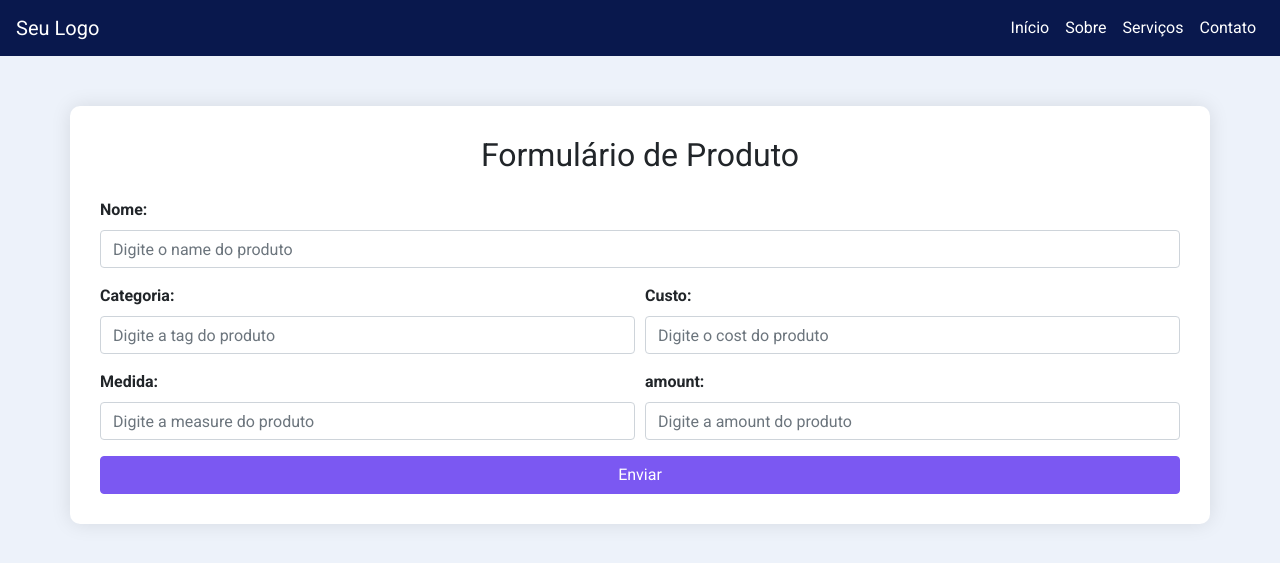
After one commit to alexodisseus/taemcasa-aplweb, a Flask app: template tec/templates/appetizer/add.html in a window 1280 px wide. The commit adds this page. Shown: the top 563 px of the page. Run offline with Flask 3, Linux system fonts and the light colour scheme; the template is opened without the code that fills it, so the values that code supplies are empty; some libraries are stand-ins or nearby versions.

Commit message:
comentario

```diff
--- /dev/null
+++ b/tec/templates/appetizer/add.html
@@ -0,0 +1,46 @@
+{% extends 'base.html' %}
+
+{% block title %}Formulário de Produto{% endblock %}
+
+{% block styles %}
+<style>
+  /* Adicione seus estilos personalizados aqui */
+</style>
+{% endblock %}
+
+{% block content %}
+<h2 class="text-center mb-4">Formulário de Produto</h2>
+<form method="post">
+  <div class="form-group">
+    <label for="name">Nome:</label>
+    <input type="text" name="name" class="form-control" id="name" placeholder="Digite o name do produto" required>
+  </div>
+  <div class="form-row">
+    <div class="form-group col-md-6">
+      <label for="tag">Categoria:</label>
+      <input type="text" name="tag" class="form-control" id="tag" placeholder="Digite a tag do produto" required>
+    </div>
+    <div class="form-group col-md-6">
+      <label for="cost">Custo:</label>
+      <input type="number" name="cost" step="0.01" class="form-control" id="cost" placeholder="Digite o cost do produto" required>
+    </div>
+  </div>
+  <div class="form-row">
+    <div class="form-group col-md-6">
+      <label for="measure">Medida:</label>
+      <input type="text" name="measure" class="form-control" id="measure" placeholder="Digite a measure do produto" required>
+    </div>
+    <div class="form-group col-md-6">
+      <label for="amount">amount:</label>
+      <input type="number" name="amount" class="form-control" id="amount" placeholder="Digite a amount do produto" required>
+    </div>
+  </div>
+  <button type="submit" class="btn btn-primary btn-block">Enviar</button>
+</form>
+{% endblock %}
+
+{% block scripts %}
+<script>
+  // Adicione seus scripts personalizados aqui
+</script>
+{% endblock %}
--- /dev/null
+++ b/tec/templates/base.html
@@ -0,0 +1,78 @@
+<!DOCTYPE html>
+<html lang="en">
+<head>
+  <meta charset="UTF-8">
+  <meta name="viewport" content="width=device-width, initial-scale=1.0">
+  <title>{% block title %}Título{% endblock %}</title>
+  <link rel="stylesheet" href="https://fonts.googleapis.com/css2?family=Roboto:wght@400;700&display=swap">
+  <link rel="stylesheet" href="https://stackpath.bootstrapcdn.com/bootstrap/4.5.2/css/bootstrap.min.css">
+  <style>
+    body {
+      font-family: 'Roboto', sans-serif;
+      background-color: #edf2fa; /* Cor de fundo alterada */
+    }
+    .container {
+      background-color: #fff;
+      border-radius: 10px;
+      box-shadow: 0px 0px 20px 0px rgba(0, 0, 0, 0.1);
+      padding: 30px;
+      margin-top: 50px;
+    }
+    .form-group label {
+      font-weight: bold;
+    }
+    button[type="submit"] {
+      background-color: #7b58f2; /* Cor do botão alterada */
+      border-color: #7b58f2; /* Cor da borda do botão alterada */
+    }
+    button[type="submit"]:hover {
+      background-color: #5c3fb6; /* Cor do botão em hover alterada */
+      border-color: #5c3fb6; /* Cor da borda do botão em hover alterada */
+    }
+    .navbar {
+      background-color: #09184d !important; /* Cor do menu de navegação alterada */
+    }
+    .navbar-dark .navbar-nav .nav-link {
+      color: #fff !important; /* Cor dos links do menu de navegação alterada */
+    }
+    .navbar-dark .navbar-nav .nav-link:hover {
+      color: rgba(255, 255, 255, 0.7) !important; /* Cor dos links do menu de navegação em hover alterada */
+    }
+    .navbar-dark .navbar-brand {
+      color: #fff !important; /* Cor do texto do logotipo do menu de navegação alterada */
+    }
+  </style>
+</head>
+<body>
+  <nav class="navbar navbar-expand-lg navbar-dark">
+    <a class="navbar-brand" href="#">Seu Logo</a>
+    <button class="navbar-toggler" type="button" data-toggle="collapse" data-target="#navbarNav" aria-controls="navbarNav" aria-expanded="false" aria-label="Toggle navigation">
+      <span class="navbar-toggler-icon"></span>
+    </button>
+    <div class="collapse navbar-collapse" id="navbarNav">
+      <ul class="navbar-nav ml-auto">
+        <li class="nav-item active">
+          <a class="nav-link" href="#">Início <span class="sr-only">(current)</span></a>
+        </li>
+        <li class="nav-item">
+          <a class="nav-link" href="#">Sobre</a>
+        </li>
+        <li class="nav-item">
+          <a class="nav-link" href="#">Serviços</a>
+        </li>
+        <li class="nav-item">
+          <a class="nav-link" href="#">Contato</a>
+        </li>
+      </ul>
+    </div>
+  </nav>
+
+  <div class="container">
+    {% block content %}{% endblock %}
+  </div>
+
+  <script src="https://code.jquery.com/jquery-3.5.1.slim.min.js"></script>
+  <script src="https://cdn.jsdelivr.net/npm/@popperjs/core@2.5.4/dist/umd/popper.min.js"></script>
+  <script src="https://stackpath.bootstrapcdn.com/bootstrap/4.5.2/js/bootstrap.min.js"></script>
+</body>
+</html>
```
Also changed, not shown: tec/appetizer.py (+16 -5 lines), tec/templates/appetizer/list.html (+16 -40 lines), tec/db.db.
